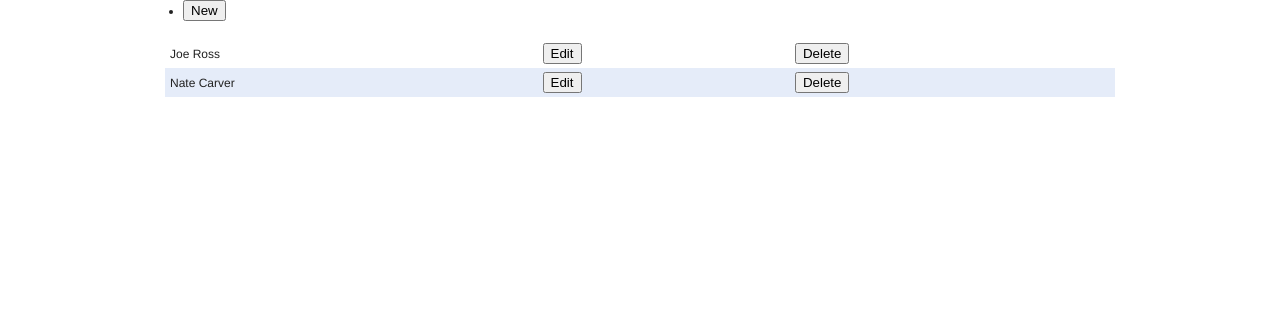
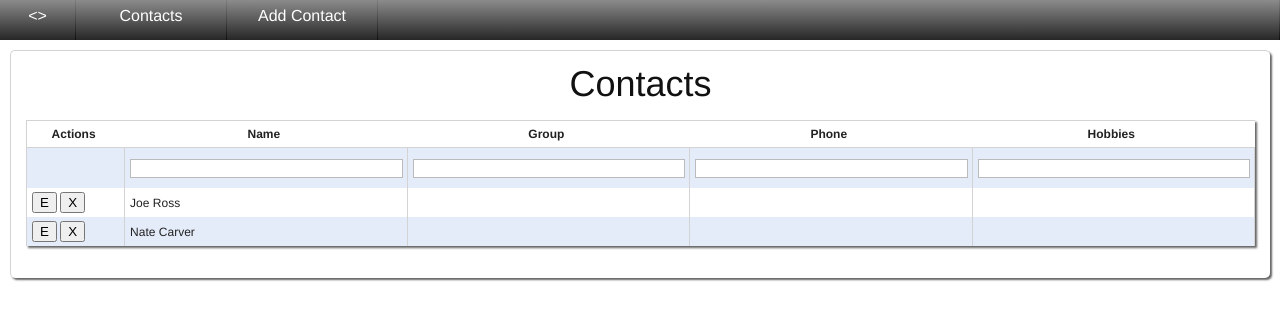
Before and after one commit to nathantc/contact-buckets, a plain HTML site: page client/mocks/index.html in a window 1280 px wide. Drawn offline with Linux system fonts and the light colour scheme; files that its build step writes are made by us from their sources.

Commit message:
Gussied up the index html and added some basic styling for just that page so far

```diff
--- /dev/null
+++ b/client/css/main.less
@@ -0,0 +1,120 @@
+/* Color */
+@backgroundTranslucentGray: rgba(255, 255, 255, .1);
+
+.background-black-gradient {
+    background: #7d7e7d;
+    background: -moz-linear-gradient(top, #7d7e7d 0%, #0e0e0e 100%);
+    background: -webkit-gradient(linear, left top, left bottom, color-stop(0%,#7d7e7d), color-stop(100%,#0e0e0e));
+    background: -webkit-linear-gradient(top, #7d7e7d 0%,#0e0e0e 100%);
+}
+/* End Color */
+
+
+/* Form Mixins and Functions */
+.rounded-corners(@size) {
+    -moz-border-radius: @size;
+    -webkit-border-radius: @size;
+    border-radius: $size;
+}
+
+.box-shadow(@size) {
+	-webkit-box-shadow: @size @size @size rgba(50, 50, 50, 0.75);
+	-moz-box-shadow: @size @size @size rgba(50, 50, 50, 0.75);
+	box-shadow: @size @size @size rgba(50, 50, 50, 0.75);
+}
+
+.nav-form {
+    float: left;
+    height: 40px;
+    width: 150px;
+
+    text-align: center;
+    line-height: 2;
+    font-size: 16px;
+
+    margin-right:1px;
+
+    background-color: @backgroundTranslucentGray;
+    color: white;
+    text-decoration: none;
+}
+/* End Form Mixins and Functions  */
+
+/* Form */
+body {
+
+    header {
+        height: 40px;
+        .background-black-gradient;
+
+        nav {
+
+            .nav-head {
+                .nav-form;
+                width: 75px;
+            }
+
+            .nav-book-end {
+                .nav-form;
+                width: calc(100% ~'-' 379px);
+            }
+
+            a {
+                .nav-form;
+
+                &:hover {
+                    background-color: transparent;
+                    color: white;
+                }
+            }
+
+        }
+
+    }
+
+    section#view {
+        #contact-table {
+            padding: 15px;
+            margin: 10px;
+
+            border-left: 1px solid lightgray;
+            border-top: 1px solid lightgray;
+
+            .rounded-corners(5px);
+            .box-shadow(2px);
+
+            h1 {
+                text-align: center;
+            }
+
+            table {
+                .box-shadow(2px);
+
+                border-left: 1px solid lightgray;
+                border-top: 1px solid lightgray;
+
+                th {
+                    text-align: center;
+                    border-bottom: 1px solid lightgray;
+
+                }
+
+                td {
+                    border-right: 1px solid lightgray;
+
+                    input {
+                        width: 100%
+                    }
+                }
+
+            }
+        }
+    }
+
+    footer {
+
+
+    }
+
+}
+/* End Form */
--- a/client/mocks/index.html
+++ b/client/mocks/index.html
@@ -2,34 +2,78 @@
 <html>
 <head>
     <title>Contact Buckets</title>
-    <link rel="stylesheet" href="css/blueprint/screen.css" type="text/css" media="screen, projection">
-    <link rel="stylesheet" href="css/blueprint/print.css" type="text/css" media="print">
+    <link rel="stylesheet" href="../css/blueprint/screen.css" type="text/css" media="screen, projection">
+    <link rel="stylesheet" href="../css/blueprint/print.css" type="text/css" media="print">
     <!--[if lt IE 8]>
     <link rel="stylesheet" href="css/blueprint/ie.css" type="text/css" media="screen, projection">
     <![endif]-->
-    <link rel="stylesheet" href="css/main.css" type="text/css" media="screen, projection">
+    <link rel="stylesheet" href="../css/main.css" type="text/css" media="screen, projection">
 </head>
 <body>
-<div class="container">
-    <div class="app-menu">
-        <ul>
-            <li><button>New</button></li>
-        </ul>
-    </div>
-    <div>
+    <header>
+        <nav>
+            <span class="nav-head"> <> </span>
+            <a href="#contacts">
+                <span>Contacts</span>
+            </a>
+            <a href="#edit">
+                <span>Add Contact</span>
+            </a>
+            <span class="nav-book-end"></span>
+        </nav>
+    </header>
+
+    <section id="view">
+        <div id="contact-table">
+            <h1>Contacts</h1>
             <table>
                 <tr>
-                <td>Joe Ross</td>
-                <td><button>Edit</button></td>
-                <td><button>Delete</button></td>
+                    <th>Actions</th>
+                    <th>Name</th>
+                    <th>Group</th>
+                    <th>Phone</th>
+                    <th>Hobbies</th>
                 </tr>
                 <tr>
+                    <td></td>
+                    <td>
+                        <input id="name-filter" type="text"/>
+                    </td>
+                    <td>
+                        <input id="group-filter" type="text"/>
+                    </td>
+                    <td>
+                        <input id="phone-filter" type="text"/>
+                    </td>
+                    <td>
+                        <input id="hobby-filter" type="text"/>
+                    </td>
+                </tr>
+                <tr>
+                    <td>
+                        <button>E</button>
+                        <button>X</button>
+                    </td>
+                    <td>Joe Ross</td>
+                    <td></td>
+                    <td></td>
+                    <td></td>
+                </tr>
+                <tr>
+                    <td>
+                        <button>E</button>
+                        <button>X</button>
+                    </td>
                     <td>Nate Carver</td>
-                <td><button>Edit</button></td>
-                <td><button>Delete</button></td>
+                    <td></td>
+                    <td></td>
+                    <td></td>
                 </tr>
             </table>
         </div>
-</div>
+    </section>
+
+    <footer>
+    </footer>
 </body>
 </html>
```
Also changed, not shown: client/html/index.html (added, +15 -0 lines), client/index.html (deleted, +0 -14 lines), client/css/main.css. Lines whose indentation alone changed are shown as unchanged.
